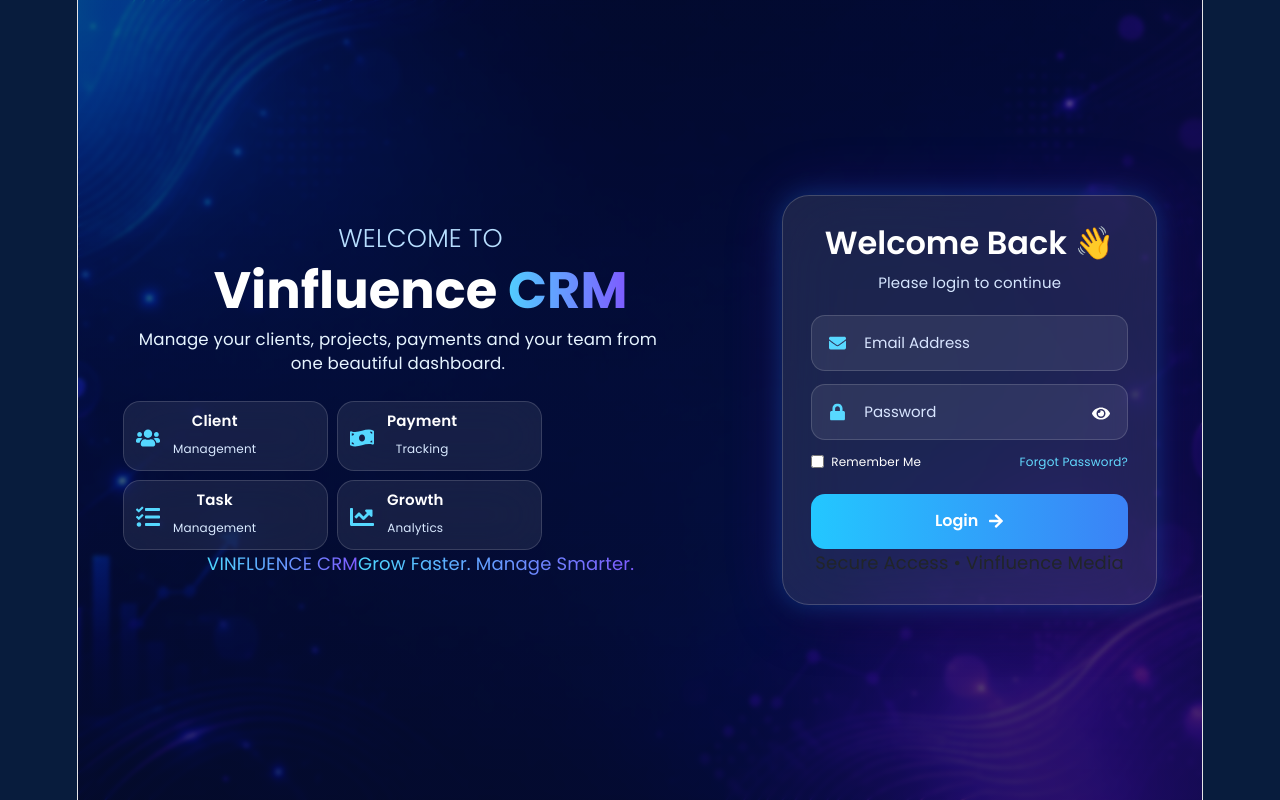
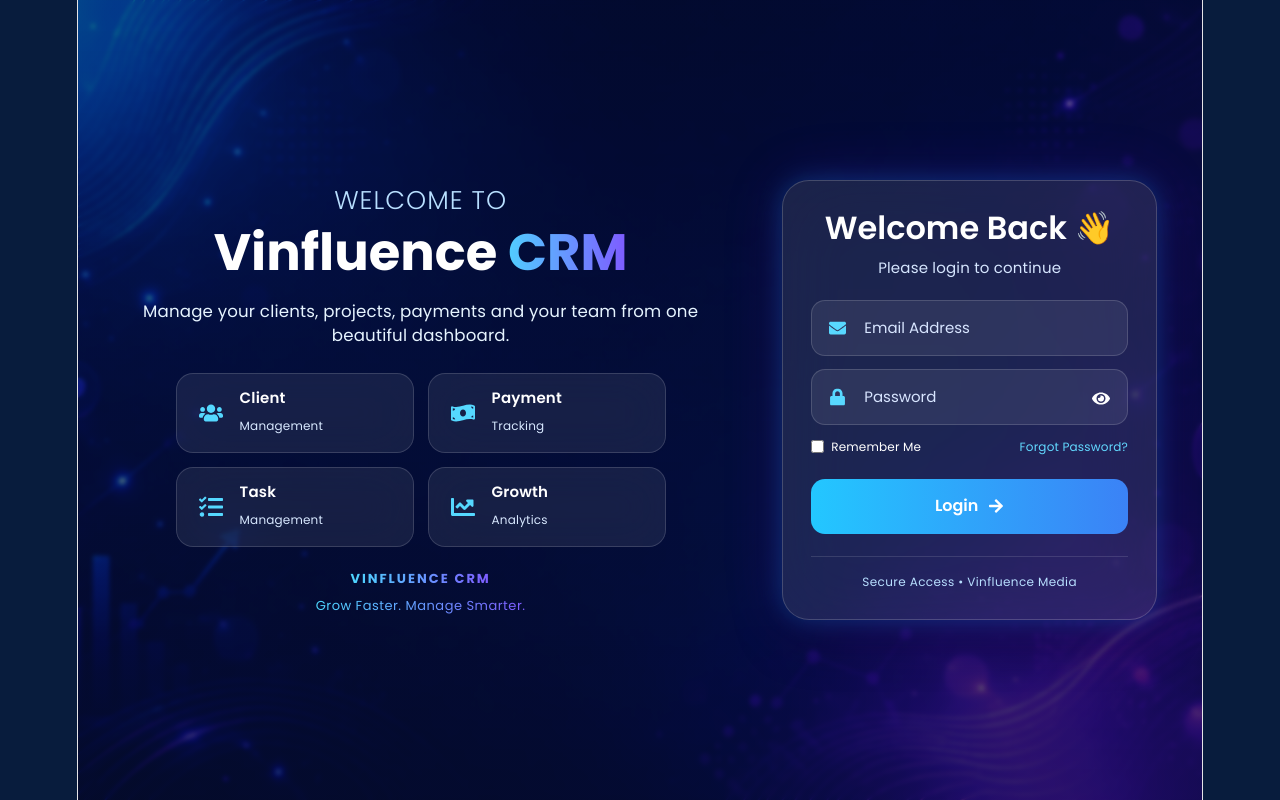
Before and after one commit to cvats13/Vinfluence-CRM, a React (Vite) app in the folder client/: page / in a window 1280 px wide. Built offline with nearby package versions, Linux system fonts and the light colour scheme; no server answers.

Commit message:
Update Login.css

```diff
--- a/client/src/pages/Login.css
+++ b/client/src/pages/Login.css
@@ -644,3 +644,145 @@ body {
         transition-duration: .01ms !important;
     }
 }
+
+
+/* =================================
+   LOGIN PAGE ALIGNMENT FIX
+================================= */
+
+/* Left section alignment */
+
+.left-side {
+    align-items: center;
+    text-align: center;
+    width: 100%;
+}
+
+.brand-content {
+    width: 100%;
+    max-width: 650px;
+    text-align: center;
+}
+
+.brand-content h4 {
+    margin-bottom: 8px;
+    letter-spacing: 1px;
+}
+
+.brand-content h1 {
+    margin: 0;
+    line-height: 1.15;
+    white-space: nowrap;
+}
+
+.brand-content p {
+    max-width: 600px;
+    margin: 18px auto 25px;
+    text-align: center;
+}
+
+/* Feature cards */
+
+.feature-box {
+    width: 100%;
+    max-width: 490px;
+    margin: 0 auto;
+    display: grid;
+    grid-template-columns: repeat(2, minmax(0, 1fr));
+    gap: 14px;
+    justify-content: center;
+}
+
+.feature {
+    width: 100%;
+    min-height: 76px;
+    padding: 15px 18px;
+    display: flex;
+    align-items: center;
+    justify-content: flex-start;
+    text-align: left;
+}
+
+/* Feature icons */
+
+.feature-icon {
+    display: flex;
+    align-items: center;
+    justify-content: center;
+    min-width: 32px;
+    color: #55D8FF;
+    font-size: 25px;
+}
+
+/* Brand footer */
+
+.brand-footer {
+    width: 100%;
+    margin-top: 22px;
+    display: flex;
+    flex-direction: column;
+    align-items: center;
+    justify-content: center;
+    gap: 7px;
+    text-align: center;
+}
+
+.brand-footer span:first-child {
+    color: #55D8FF;
+    font-size: 13px;
+    font-weight: 700;
+    letter-spacing: 2px;
+}
+
+.brand-footer span:last-child {
+    color: #B8DFFF;
+    font-size: 13px;
+    font-weight: 400;
+    letter-spacing: .5px;
+}
+
+/* Login footer */
+
+.login-footer {
+    margin-top: 22px;
+    padding-top: 16px;
+    border-top: 1px solid rgba(255,255,255,.12);
+    text-align: center;
+    color: #B8DFFF;
+    font-size: 12px;
+    letter-spacing: .4px;
+}
+
+/* Tablet */
+
+@media (max-width: 992px) {
+    .brand-content h1 {
+        white-space: normal;
+    }
+
+    .feature-box {
+        max-width: 490px;
+    }
+}
+
+/* Mobile */
+
+@media (max-width: 600px) {
+    .brand-content h1 {
+        font-size: 34px;
+        white-space: normal;
+    }
+
+    .feature-box {
+        max-width: 100%;
+        gap: 10px;
+    }
+
+    .feature {
+        padding: 12px 9px;
+    }
+
+    .brand-footer {
+        margin-top: 18px;
+    }
+}
```
